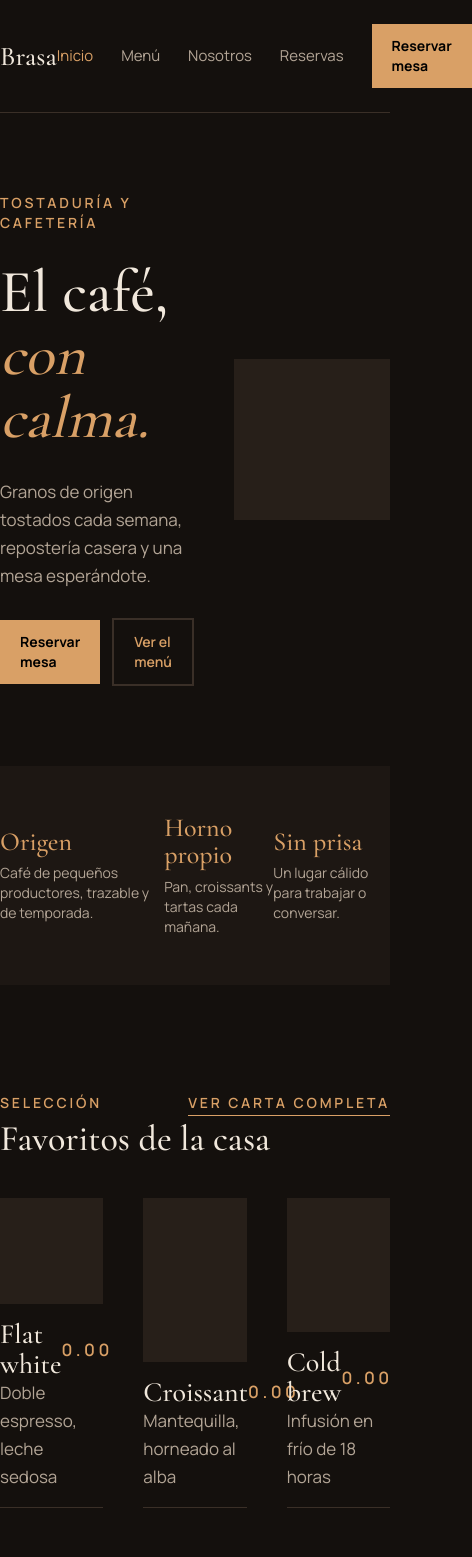
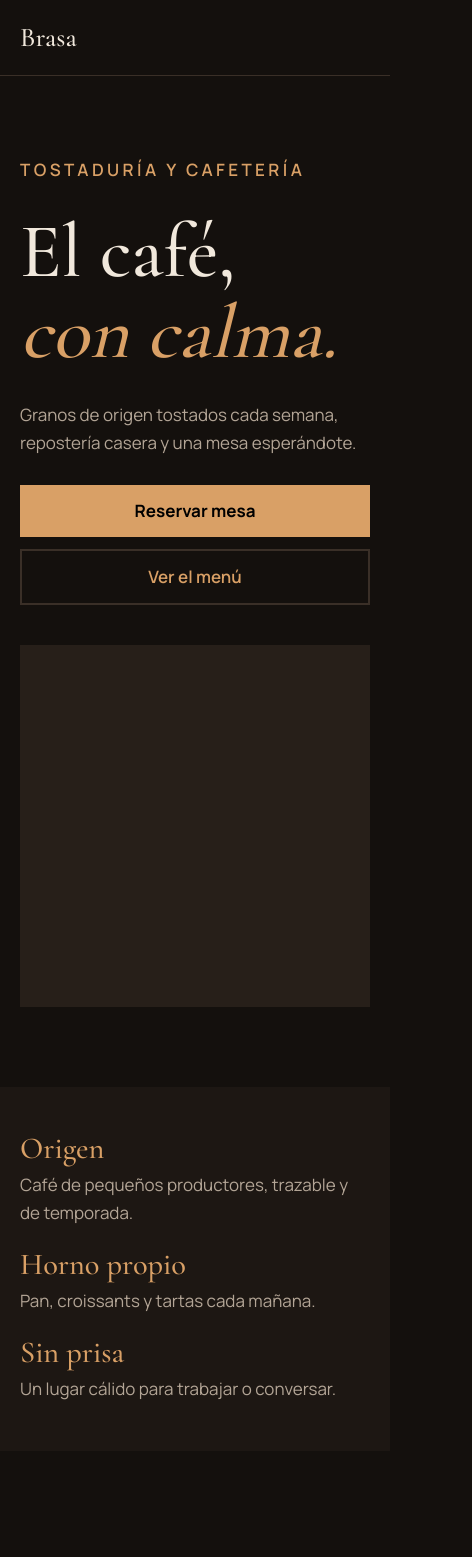
Before and after one commit to asanchezloaiza274-cell/coffee, a React (Vite) app: page / in a window 390 px wide. Shown: the top 1557 px of the page, 472 px wide, since content can reach past the window. Built offline with nearby package versions, Linux system fonts and the light colour scheme.

Commit message:
Ajuste responsive celular página principal

```diff
--- a/src/components/Footer.tsx
+++ b/src/components/Footer.tsx
@@ -9,7 +9,7 @@ export default function Footer() {
 
   return (
     <footer className="border-t border-line mt-24 py-10">
-      <div className="grid grid-cols-3 text-sm  max-w-7xl mx-auto">
+      <div className="grid grid-cols-1 md:grid-cols-3 gap-5 md:gap-0 text-sm  max-w-7xl mx-auto px-5 md:px-0">
         <Link
           to="/"
           className="font-display text-[1.75rem] font-medium leading-none"
--- a/src/components/Navbar.tsx
+++ b/src/components/Navbar.tsx
@@ -9,11 +9,11 @@ const links = [
 
 export default function Navbar() {
   return (
-    <section className="flex items-center justify-between border-b border-line py-6 max-w-7xl mx-auto">
+    <header className="flex items-center justify-between border-b border-line py-6 max-w-7xl mx-auto px-5 md:px-0">
       <Link to="/" className="font-display leading-none text-[27px] text-ink">
         Brasa
       </Link>
-      <nav className="flex items-center gap-7 text-sm">
+      <nav className="hidden items-center gap-7 text-sm">
         {links.map(({ to, label }) => (
           <NavLink
             key={to}
@@ -36,6 +36,6 @@ export default function Navbar() {
           Reservar mesa
         </Link>
       </nav>
-    </section>
+    </header>
   );
 }
--- a/src/components/home/Favorites.tsx
+++ b/src/components/home/Favorites.tsx
@@ -24,15 +24,15 @@ const favorites = [
 
 export default function Favorites() {
   return (
-    <section className="flex flex-col gap-10 py-27 max-w-7xl mx-auto">
-      <div className="flex flex-col gap-1">
+    <section className="flex flex-col gap-6 md:gap-10 py-27 max-w-7xl mx-auto px-5 md:px-0">
+      <div className="flex flex-col gap-10 md:gap-1">
         <div className="flex justify-between">
-          <span className="uppercase font-semibold tracking-[0.2em] text-accent text-sm">
+          <span className="uppercase font-semibold tracking-[0.2em] text-accent text-xs">
             Selección
           </span>
           <Link
             to="/menu"
-            className="uppercase text-sm border-b border-accent pb-0.5 font-semibold  tracking-[0.2em] text-accent transition hover:brightness-125"
+            className="uppercase text-xs border-b border-accent pb-0.5 font-semibold  tracking-[0.2em] text-accent transition hover:brightness-125"
           >
             Ver carta completa
           </Link>
@@ -41,7 +41,7 @@ export default function Favorites() {
           Favoritos de la casa
         </h2>
       </div>
-      <div className="grid grid-cols-3 gap-10">
+      <div className="grid md:grid-cols-3 gap-10">
         {favorites.map(({ image, title, text, price }, index) => (
           <article
             key={index}
--- a/src/components/home/Welcome.tsx
+++ b/src/components/home/Welcome.tsx
@@ -19,12 +19,12 @@ export default function Welcome() {
 
   return (
     <>
-      <section className="flex items-center gap-10 py-20 max-w-7xl mx-auto">
+      <section className="flex flex-col md:flex-row items-center gap-10 py-20 max-w-7xl mx-auto px-5 md:px-0">
         <div className="flex flex-col gap-7 w-full">
-          <span className="tracking-[0.2em] font-semibold text-accent  text-sm">
+          <span className="tracking-[0.2em] font-semibold text-accent md:text-sm">
             TOSTADURÍA Y CAFETERÍA
           </span>
-          <h1 className="font-display text-[clamp(3.75rem,8vw,6rem)] font-medium leading-[1.05]">
+          <h1 className="font-display text-[clamp(4.8rem,14vw,12rem)] md:text-[clamp(3.75rem,8vw,6rem)] font-medium leading-[1.05]">
             El café,
             <br />
             <em className="italic text-accent">con calma.</em>
@@ -33,16 +33,16 @@ export default function Welcome() {
             Granos de origen tostados cada semana, repostería casera y una mesa
             esperándote.
           </p>
-          <div className="flex items-center gap-3">
+          <div className="flex flex-col md:flex-row items-center gap-3">
             <NavLink
               to="/reservations"
-              className={`bg-accent text-black font-bold py-3 px-5 text-sm`}
+              className={`bg-accent text-black font-bold py-3 px-5 md:text-sm w-full md:w-fit text-center`}
             >
               Reservar mesa
             </NavLink>
             <NavLink
               to="/menu"
-              className={`bg-transparent text-accent font-semibold py-3 px-5 text-sm border-2 border-line`}
+              className={`bg-transparent text-accent font-semibold py-3 px-5 md:text-sm border-2 border-line w-full md:w-fit text-center`}
             >
               Ver el menú
             </NavLink>
@@ -58,14 +58,14 @@ export default function Welcome() {
         </div>
       </section>
 
-      <section className="bg-surface">
-        <div className="flex justify-between items-center py-12 max-w-7xl mx-auto">
+      <section className="bg-surface px-5 md:px-0">
+        <div className="flex flex-col md:flex-row justify-between md:items-center py-12 max-w-7xl mx-auto gap-6 md:gap-0">
           {cards.map(({ title, text }) => (
             <div className="flex flex-col" key={title}>
-              <h3 className="font-display text-[clamp(1.625rem,2.5vw,2.125rem)] font-medium leading-[1.05] text-accent mb-2">
+              <h3 className="font-display text-[clamp(1.9rem,2.5vw,2.125rem)] md:text-[clamp(1.625rem,2.5vw,2.125rem)] font-medium leading-7 md:leading-[1.05] text-accent mb-2">
                 {title}
               </h3>
-              <p className="text-muted text-sm">{text}</p>
+              <p className="text-muted md:text-sm">{text}</p>
             </div>
           ))}
         </div>
```
